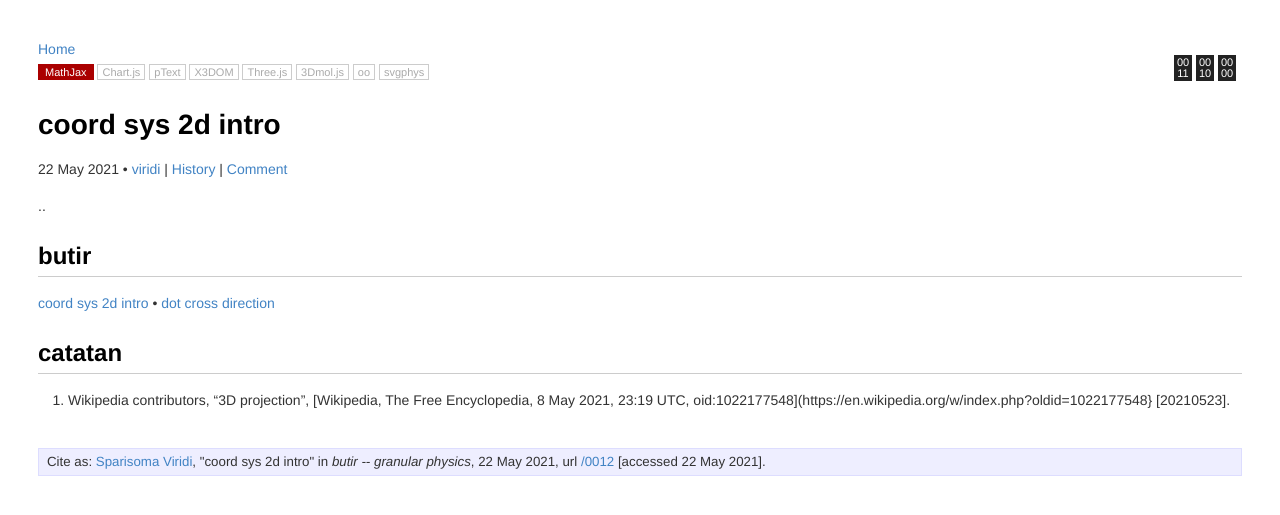
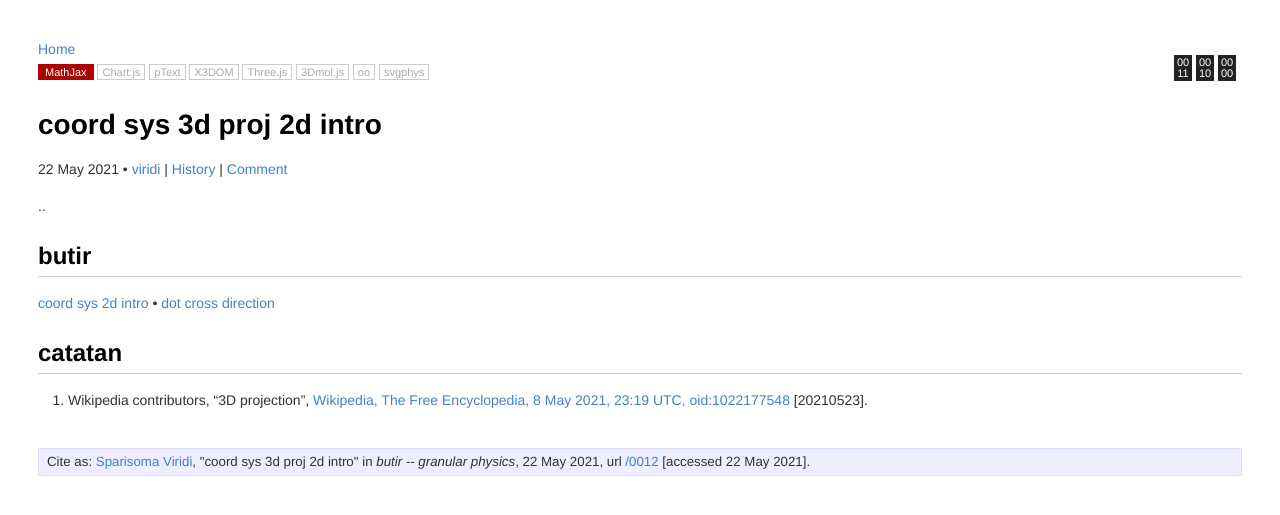
Before and after one commit to dudung/butir, a Jekyll site: the page built from _posts/0/01/2021-05-23-coord-sys-3d-proj-2d-intro.md, in a window 1280 px wide. Shown: the top 515 px of the page. Built offline with Jekyll 4.4.1, drawn with Linux system fonts in a browser that asks for light colours.

Commit message:
fix refs

```diff
--- a/_posts/0/01/2021-05-23-coord-sys-3d-proj-2d-intro.md
+++ b/_posts/0/01/2021-05-23-coord-sys-3d-proj-2d-intro.md
@@ -1,7 +1,7 @@
 ---
 layout: butir
 authors: [viridi]
-title: coord sys 2d intro
+title: coord sys 3d proj 2d intro
 pid: '0012'
 mathjax: true
 chartjs: false
@@ -13,7 +13,7 @@ oo: false
 svgphys: false
 category: math
 tags: ["coordinate system", "3d", "projection", "2d", "introduction"]
-date: 2021-05-23 00:45:00 +07
+date: 2021-05-23 00:58:00 +07
 permalink: /0012
 src: https://github.com/dudung/butir/commits/main/_posts/0/01/2021-05-23-coord-sys-3d-proj-2d-intro.md
 twitter_username: 6unpnp
@@ -27,4 +27,4 @@ nodes: ['0000', '0010', '0011']
 
 
 ## catatan
-1. <a name="r01"></a>Wikipedia contributors, "3D projection", [Wikipedia, The Free Encyclopedia, 8 May 2021, 23:19 UTC, oid:1022177548](https://en.wikipedia.org/w/index.php?oldid=1022177548} [20210523].
+1. <a name="r01"></a>Wikipedia contributors, "3D projection", [Wikipedia, The Free Encyclopedia, 8 May 2021, 23:19 UTC, oid:1022177548](https://en.wikipedia.org/w/index.php?oldid=1022177548) [20210523].
```
